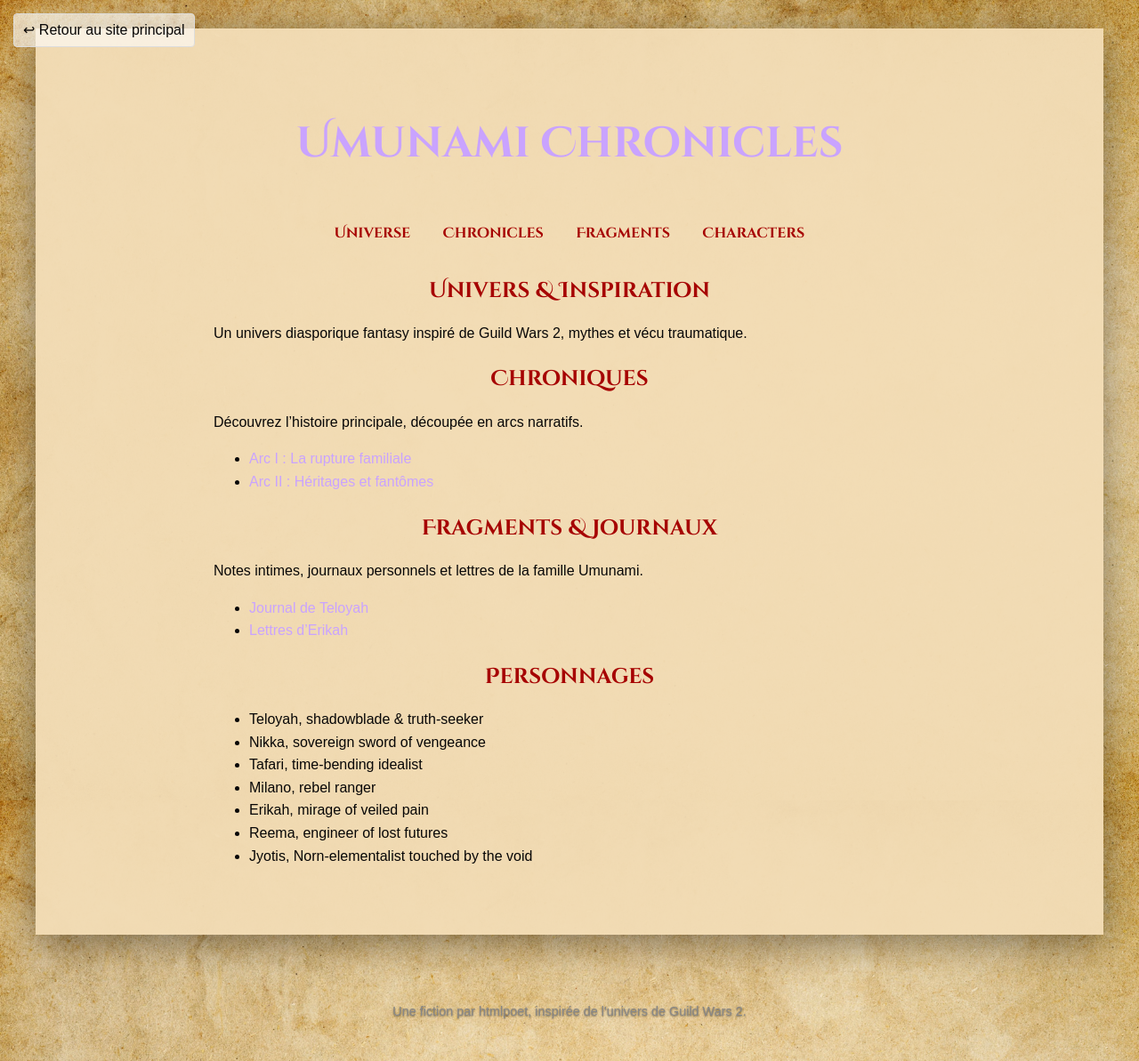
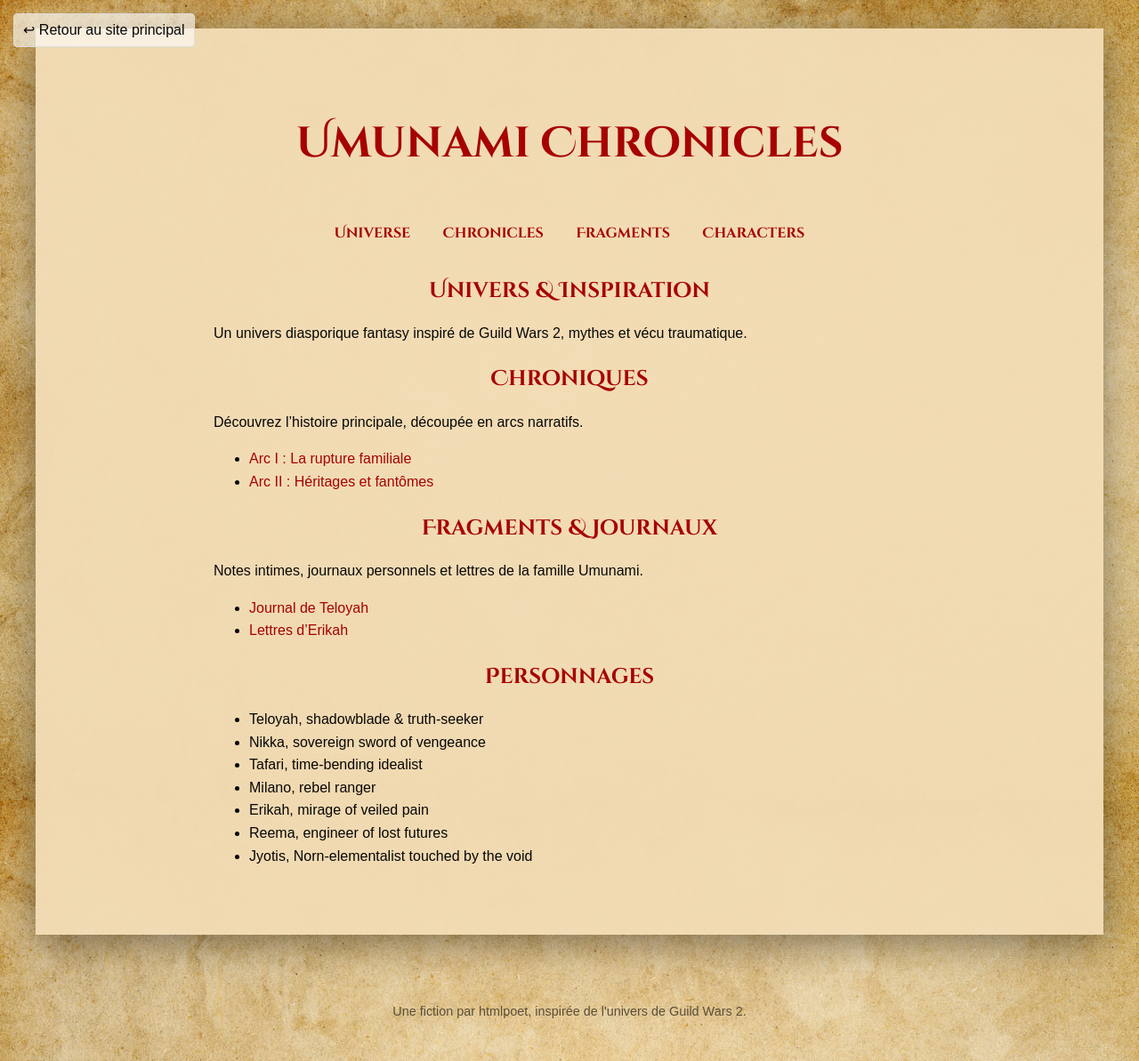
Before and after one commit to htmlpoet/htmlpoet.github.io, a Jekyll site: the page built from umunami.html, in a window 1280 px wide. Shown: the whole page at 89% size. Built offline with Jekyll 4.4.1, drawn with Linux system fonts in a browser that asks for light colours.

Commit message:
umunamicardsscript

```diff
--- a/_layouts/umunami.html
+++ b/_layouts/umunami.html
@@ -25,11 +25,77 @@
       {{ content }}
     </main>
   </div>
+<div id="character-modal" class="modal-overlay">
+  <div class="modal-container">
+    <button id="close-modal" class="modal-close-button">&times;</button>
+    <div class="modal-content">
+      <div class="modal-image">
+        <img id="modal-image" src="" alt="">
+      </div>
+      <div class="modal-info">
+        <h2 id="modal-name"></h2>
+        <p id="modal-title"></p>
+        <div id="modal-bio"></div>
+      </div>
+    </div>
+  </div>
+</div>
 
+</body>
+</html>
   <footer class="umunami-footer">
     <p>Une fiction par htmlpoet, inspirée de l'univers de Guild Wars 2.</p>
   </footer>
   <script src="https://unpkg.com/swiper/swiper-bundle.min.js"></script>
+<script defer>
+  // On met toutes nos données de personnages dans une variable JavaScript
+  const charactersData = {{ site.data.characters | jsonify }};
 
+  // --- Initialisation de Swiper ---
+  var swiper = new Swiper('.character-slider', {
+    // ... vos options Swiper ...
+  });
+
+  // --- Logique de la Modale ---
+  const modal = document.getElementById('character-modal');
+  const closeModalButton = document.getElementById('close-modal');
+
+  // Éléments de la modale à remplir
+  const modalImage = document.getElementById('modal-image');
+  const modalName = document.getElementById('modal-name');
+  const modalTitle = document.getElementById('modal-title');
+  const modalBio = document.getElementById('modal-bio');
+
+  // On ajoute un écouteur de clic à chaque carte
+  document.querySelectorAll('.character-card').forEach((card, index) => {
+    card.addEventListener('click', () => {
+      // On récupère les données du personnage cliqué
+      const character = charactersData[index];
+
+      // On remplit la modale avec ces données
+      modalImage.src = character.image;
+      modalImage.alt = character.name;
+      modalName.textContent = character.name;
+      modalTitle.textContent = character.title;
+      modalBio.innerHTML = `<p>${character.bio.replace(/\n/g, '</p><p>')}</p>`; // Transforme les sauts de ligne en paragraphes
+
+      // On affiche la modale
+      modal.classList.add('is-visible');
+    });
+  });
+
+  // Fonction pour fermer la modale
+  function closeModal() {
+    modal.classList.remove('is-visible');
+  }
+
+  closeModalButton.addEventListener('click', closeModal);
+  modal.addEventListener('click', (event) => {
+    // On ferme la modale si on clique sur le fond (l'overlay)
+    if (event.target === modal) {
+      closeModal();
+    }
+  });
+</script>
 </body>
 </html>
--- a/css/style.css
+++ b/css/style.css
@@ -677,39 +677,67 @@
   text-decoration: underline;
 }
 
-/* --- SECTION PERSONNAGES (VERSION FINALE CORRIGÉE) --- */
+/* --- CORRECTIONS DE COULEUR POUR LA SECTION UMUNAMI --- */
 
-/* 1. Le conteneur de cadrage qui cache tout ce qui dépasse */
+/* 1. On cible TOUS les liens dans la section Umunami */
+.umunami-body a {
+  color: #a60201; /* Le rouge thématique de GW2 */
+  transition: color 0.3s ease, letter-spacing 0.3s ease; /* On garde la transition douce */
+}
+
+/* 2. Style de survol pour les liens Umunami */
+.umunami-body a:hover {
+  color: #d13c3c; /* Un rouge légèrement plus clair et vif pour le survol */
+}
+
+/* 3. On cible spécifiquement le lien "Retour" pour un style unique si besoin */
+.umunami-body .back-to-main-site {
+  color: #080707; /* On le garde en noir pour la lisibilité sur son fond clair */
+  background: rgba(255,255,255,0.6);
+  border: 1px solid #ddd;
+}
+.umunami-body .back-to-main-site:hover {
+  color: #080707;
+  background: rgba(255,255,255,0.9); /* Le fond devient plus opaque au survol */
+}
+
+/* 4. Correction de la couleur du texte du footer Umunami */
+body.umunami-body footer.umunami-footer {
+  /* On remplace le gris "fluo" par un ton plus sombre et chaud */
+  color: #5a4e3a;
+  text-shadow: none; /* On retire l'ombre du texte principal qui n'est plus nécessaire ici */
+}
+
+/* --- SECTION PERSONNAGES (STYLE GALERIE DE PORTRAITS) --- */
+
+/* On donne plus d'espace au carrousel */
 .slider-wrapper {
   width: 100%;
-  max-width: 900px; /* Aligné sur la largeur de votre contenu principal */
+  max-width: 1100px; /* Prend presque toute la largeur du conteneur */
   margin: 0 auto;
-  position: relative; /* Contexte de positionnement pour les flèches */
-  overflow: hidden; /* LA PROPRIÉTÉ MAGIQUE QUI CACHE LE DÉBORDEMENT */
+  position: relative;
+  overflow: hidden;
 }
 
-/* 2. Le carrousel lui-même, on lui donne de l'espace */
 .character-slider {
   width: 100%;
-  padding: 50px 0; /* Garde l'espace vertical */
+  height: 620px; /* On augmente la hauteur pour des cartes plus grandes */
+  padding: 50px 0;
 }
 
-/* 3. Les diapositives (slides) */
 .swiper-slide {
-  width: 340px; /* Carte un peu plus large */
-  height: 540px; /* Et plus haute */
-
-  /* Ajoute un effet de fondu pour les cartes sur les côtés */
-  opacity: 0.4;
-  transition: opacity 0.4s ease;
+  width: 380px; /* Carte plus large */
+  height: 580px; /* Et plus haute */
+  opacity: 0.5;
+  transition: opacity 0.4s ease, transform 0.4s ease;
 }
 
-/* La diapositive active (au centre) est pleinement visible */
 .swiper-slide-active {
   opacity: 1;
+  transform: scale(1.05); /* La carte active est légèrement plus grande */
 }
 
-/* 4. La carte du personnage avec de nouvelles proportions */
+/* La carte est maintenant un portrait vertical */
 .character-card {
   width: 100%;
   height: 100%;
@@ -717,66 +745,132 @@
   border-radius: 10px;
   border: 1px solid rgba(255, 255, 255, 0.2);
   box-shadow: 0 5px 25px rgba(0,0,0,0.5);
+  cursor: pointer;
+  position: relative;
   overflow: hidden;
-  display: flex;
-  flex-direction: column;
 }
 
-/* L'image prend maintenant plus de place */
 .character-image {
-  height: 70%; /* L'image prend 70% de la carte */
-  flex-shrink: 0;
+  position: absolute;
+  top: 0; left: 0;
+  width: 100%;
+  height: 100%;
 }
 
 .character-image img {
   width: 100%;
   height: 100%;
-  object-fit: cover;
+  object-fit: cover; /* C'est ce qui recadre parfaitement vos images larges */
 }
 
-/* Le texte prend les 30% restants */
+/* Le nom est maintenant superposé en bas */
 .character-info {
-  height: 30%;
-  padding: 1.2em;
-  display: flex;
-  flex-direction: column;
+  position: absolute;
+  bottom: 0;
+  left: 0;
+  width: 100%;
+  padding: 1.5em;
   box-sizing: border-box;
+  text-align: center;
+  background: linear-gradient(to top, rgba(0,0,0,0.95) 0%, rgba(0,0,0,0) 100%);
 }
 
 .character-info h2 {
-  margin: 0 0 0.25em 0;
-  font-size: 1.8em;
   color: #fff;
+  margin: 0;
+  font-size: 2em;
 }
 
-.character-info .character-title {
-  color: #a60201;
-  font-family: 'Cinzel Decorative', serif;
-  margin-bottom: 0.8em;
-  font-style: italic;
+/* On cache le titre et la bio de la carte, ils iront dans la modale */
+.character-info .character-title,
+.character-info .character-bio {
+  display: none;
 }
 
-.character-bio {
-  font-size: 0.8em;
-  color: #ddd;
-  line-height: 1.5;
-  opacity: 1;
-  max-height: none;
+/* Les flèches */
+.slider-wrapper .swiper-button-prev,
+.slider-wrapper .swiper-button-next {
+  color: #fff;
+  text-shadow: 0 0 10px #000;
 }
 
-/* 5. Les flèches, positionnées par rapport au nouveau conteneur */
-.slider-wrapper .swiper-button-prev,
-.slider-wrapper .swiper-button-next {
-  z-index: 10;
-  top: 50%;
-  transform: translateY(-50%);
-  color: #a60201;
+/* --- STYLES DE LA MODALE PERSONNAGE --- */
+.modal-overlay {
+  position: fixed;
+  top: 0;
+  left: 0;
+  width: 100%;
+  height: 100%;
+  background: rgba(0, 0, 0, 0.8);
+  backdrop-filter: blur(5px);
+  z-index: 2000;
+  display: flex;
+  align-items: center;
+  justify-content: center;
+
+  /* Caché par défaut */
+  opacity: 0;
+  visibility: hidden;
+  transition: opacity 0.4s ease, visibility 0.4s ease;
 }
 
-.slider-wrapper .swiper-button-prev {
-  left: 20px; right: auto;
+.modal-overlay.is-visible {
+  opacity: 1;
+  visibility: visible;
 }
 
-.slider-wrapper .swiper-button-next {
-  right: 20px; left: auto;
+.modal-container {
+  background: #1a1a1a;
+  border: 1px solid rgba(255,255,255,0.2);
+  border-radius: 10px;
+  width: 90%;
+  max-width: 1000px;
+  height: 80vh;
+  max-height: 700px;
+  box-shadow: 0 10px 50px rgba(0,0,0,0.5);
+  position: relative;
+
+  /* Animation d'apparition */
+  transform: scale(0.9);
+  transition: transform 0.4s ease;
 }
+
+.modal-overlay.is-visible .modal-container {
+  transform: scale(1);
+}
+
+.modal-close-button {
+  position: absolute;
+  top: 10px;
+  right: 15px;
+  background: none;
+  border: none;
+  font-size: 2.5em;
+  color: #fff;
+  cursor: pointer;
+}
+
+.modal-content {
+  display: flex;
+  width: 100%;
+  height: 100%;
+}
+
+.modal-image {
+  width: 45%;
+  flex-shrink: 0;
+}
+.modal-image img {
+  width: 100%;
+  height: 100%;
+  object-fit: cover;
+  border-radius: 10px 0 0 10px;
+}
+
+.modal-info {
+  width: 55%;
+  padding: 2em 3em;
+  overflow-y: auto; /* Permet de scroller si la bio est très longue */
+}
+.modal-info h2 { font-size: 3em; color: #a60201; }
+.modal-info p { margin-bottom: 1.5em; line-height: 1.7; }
```
